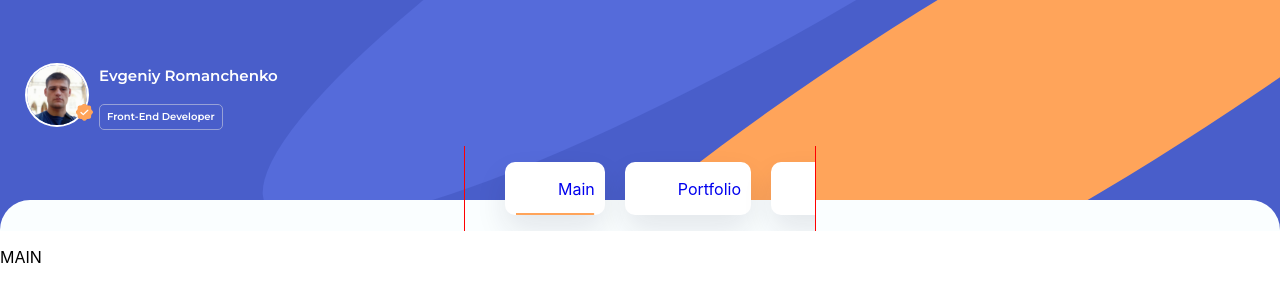
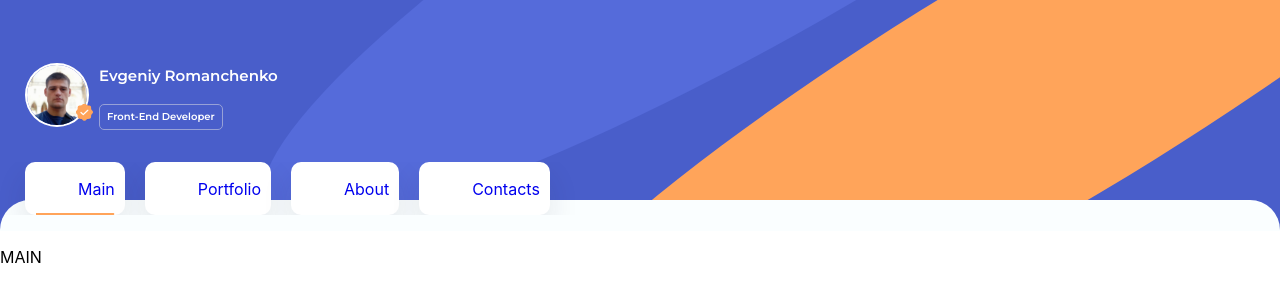
Before and after one commit to romanchenko31/portfolio, a React (Create React App) app: page / in a window 1280 px wide. Shown: the top 302 px of the page. Built offline with nearby package versions, Linux system fonts and the light colour scheme.

Commit message:
add scroll menu

```diff
--- a/src/Component/Navigation/Navigation.jsx
+++ b/src/Component/Navigation/Navigation.jsx
@@ -1,63 +1,48 @@
 import style from "../Navigation/Navigation.module.css";
 import { NavLink } from "react-router-dom";
-import { useEffect, useRef, useState } from "react";
+import { useEffect, useRef } from "react";
 
 const dataMenu = [
   {
     id: 1,
+    key: 11,
     label: "Main",
     path: "",
   },
   {
     id: 2,
+    key: 12,
     label: "Portfolio",
     path: "portfolio",
   },
   {
     id: 3,
+    key: 13,
     label: "About",
     path: "about",
   },
   {
     id: 4,
+    key: 14,
     label: "Contacts",
     path: "contacts",
   },
 ];
 
 const Navigation = () => {
-  const [x, setX] = useState(0);
-  const [y, setY] = useState(0);
-  const [j, setJ] = useState(0);
-  const ul = useRef(null);
+  const li = useRef(null);
+
+  // console.log(ul.current.pageYOffset);
   useEffect(() => {
-    console.log(y);
-    ul.current.style.transform = `translate3d(${y * -1}px,0,0)`;
-  }, [y]);
+    console.log(li.current);
+  }, []);
 
   return (
     <>
-      <div className={style.list}>
-        <ul
-          ref={ul}
-          onTouchMove={({ changedTouches }) => {
-            const { clientX } = changedTouches[0];
-            setY(350 - clientX);
-          }}
-          // onTouchStart={({ changedTouches }) => {
-          //   const { clientX } = changedTouches[0];
-          //   setX(clientX);
-          // }}
-          // onTouchEnd={({ changedTouches }) => {
-          //   const { clientX } = changedTouches[0];
-
-          //   setY(350 - clientX);
-          // }}
-          className={style.l}
-        >
+      <ul className={style.list}>
         {dataMenu.map((v) => {
           return (
-              <li key={v.id} className={style.item}>
+            <li id={v.key} ref={li} key={v.id} className={style.item}>
               <NavLink className={`${style.link}`} to={v.path}>
                 {v.label}
               </NavLink>
@@ -65,7 +50,6 @@ const Navigation = () => {
           );
         })}
       </ul>
-      </div>
     </>
   );
 };
--- a/src/Component/Navigation/Navigation.module.css
+++ b/src/Component/Navigation/Navigation.module.css
@@ -1,21 +1,17 @@
 .list{
     position: absolute;
-        width: 350px;
-            overflow: hidden;
-            left: 50%;
-            transform: translate(-50%, 0);
-bottom: 0;
-border-left: 1px solid red;
-border-right: 1px solid red;
-}
-.l{
     bottom: 0;
         left: -15px;
-        /* display: -webkit-inline-box; */
-        transform: translate3d(0, 0, 0);
-        transition: all 300ms;
-    display: flex;
+        width: 100%;
+        display: flex;
         flex-direction: row;
+        overflow-x: auto;
+        scroll-snap-type: x;
+        scroll-behavior: smooth;
+        scrollbar-width: none;
+}
+.list::-webkit-scrollbar {
+    display: none;
 }
 
 
```
Lines whose indentation alone changed are shown as unchanged.
